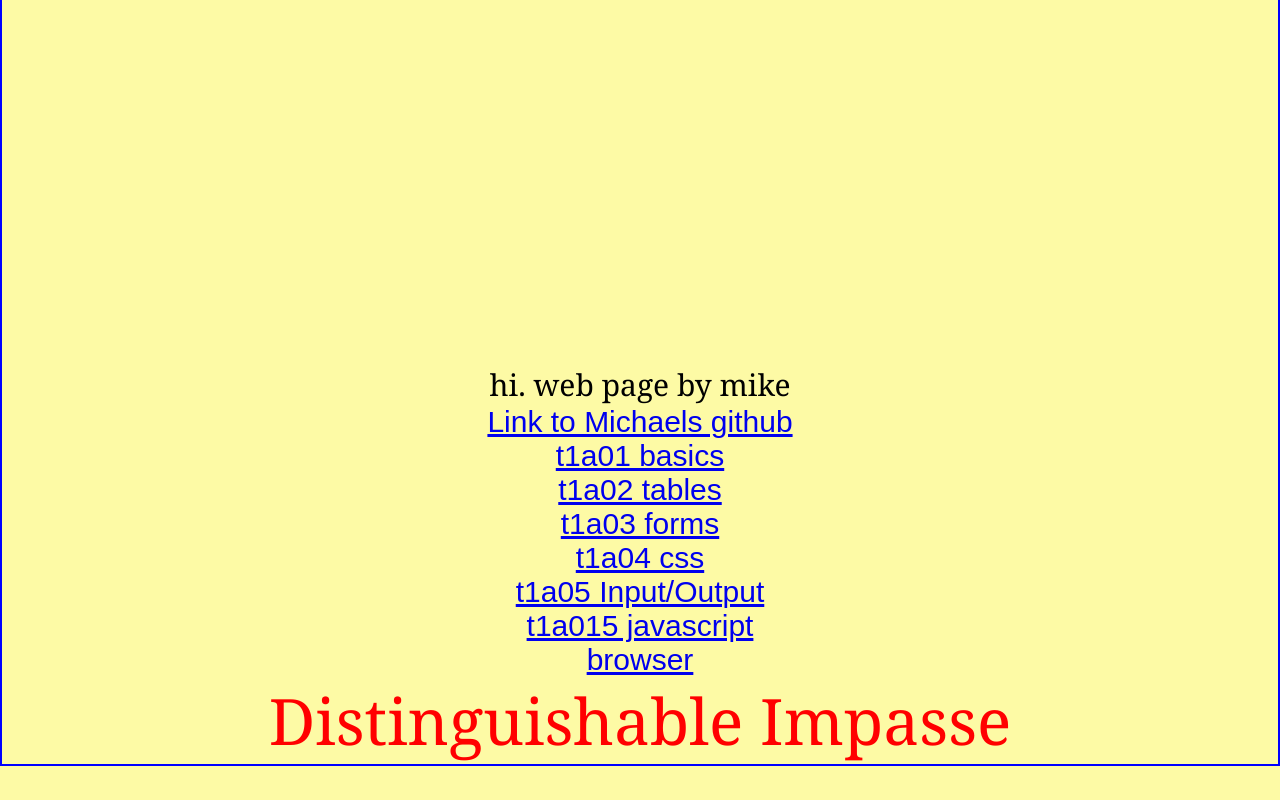
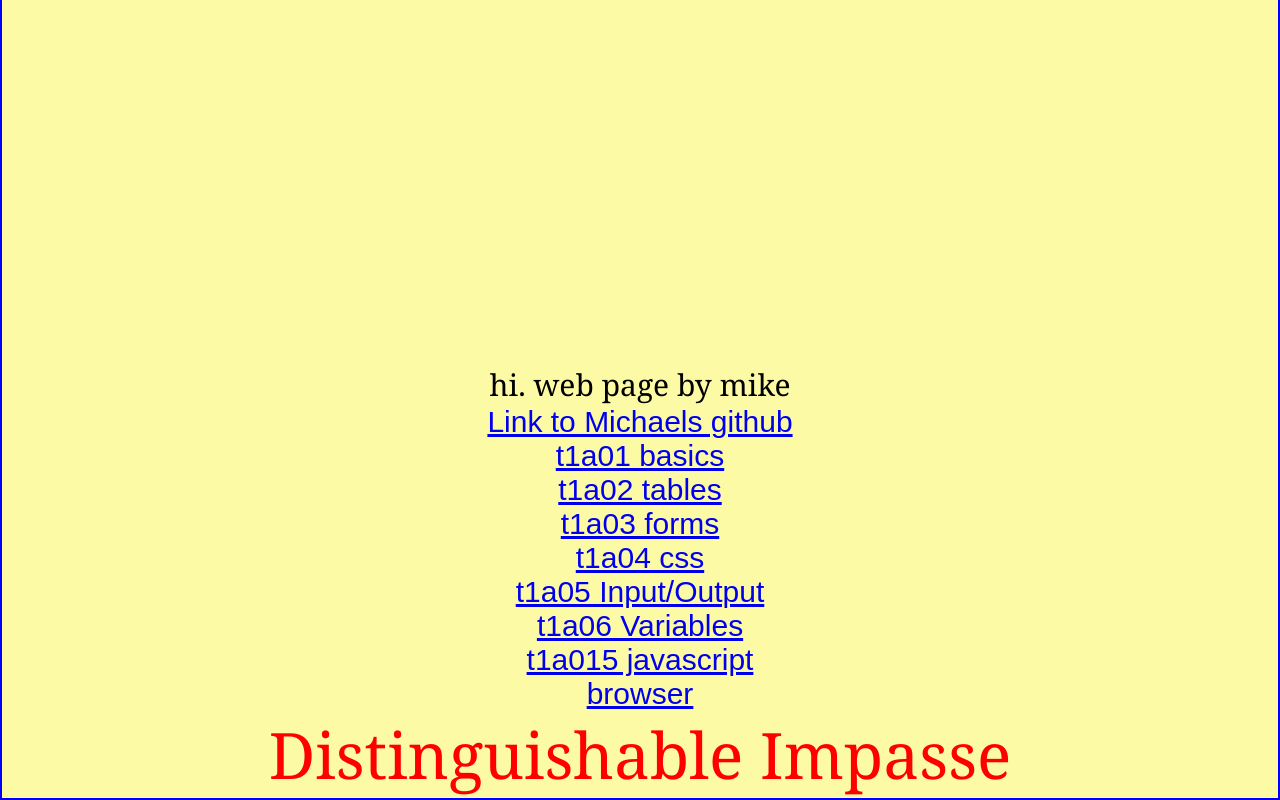
Before and after one commit to michaelcedrone/gamedevmike, a plain HTML site: page public/index.html in a window 1280 px wide. Shown: the part 434-1234 px from the top of the page. Before the commit the page ends 1200 px from the top, so only its background shows below. Drawn offline with Linux system fonts and the light colour scheme.

Commit message:
Update index.html

```diff
--- a/public/index.html
+++ b/public/index.html
@@ -250,7 +250,8 @@ web page by mike <br>
 <a href="https://michaelcedrone.github.io/gamedevmike/public/t1a03-forms-michael.html"> t1a03 forms </a> <br>
 <a href="https://michaelcedrone.github.io/gamedevmike/public/t1a04-css-by-michael.html"> t1a04 css </a> <br>
 <a href="https://michaelcedrone.github.io/gamedevmike/public/t1a05-InputOutput-by-michael.html"> t1a05 Input/Output </a> <br>
-<a href="https://michaelcedrone.github.io/gamedevmike/public/t1a15-review-coding-by-michael.html"> t1a015 javascript </a> <br>
+<a href="https://michaelcedrone.github.io/gamedevmike/public/"> t1a06 Variables </a> <br>
+<a href="https://michaelcedrone.github.io/gamedevmike/public/"> t1a015 javascript </a> <br>
 <a href="browser/index.html"> browser </a>
       </p>
 
```
